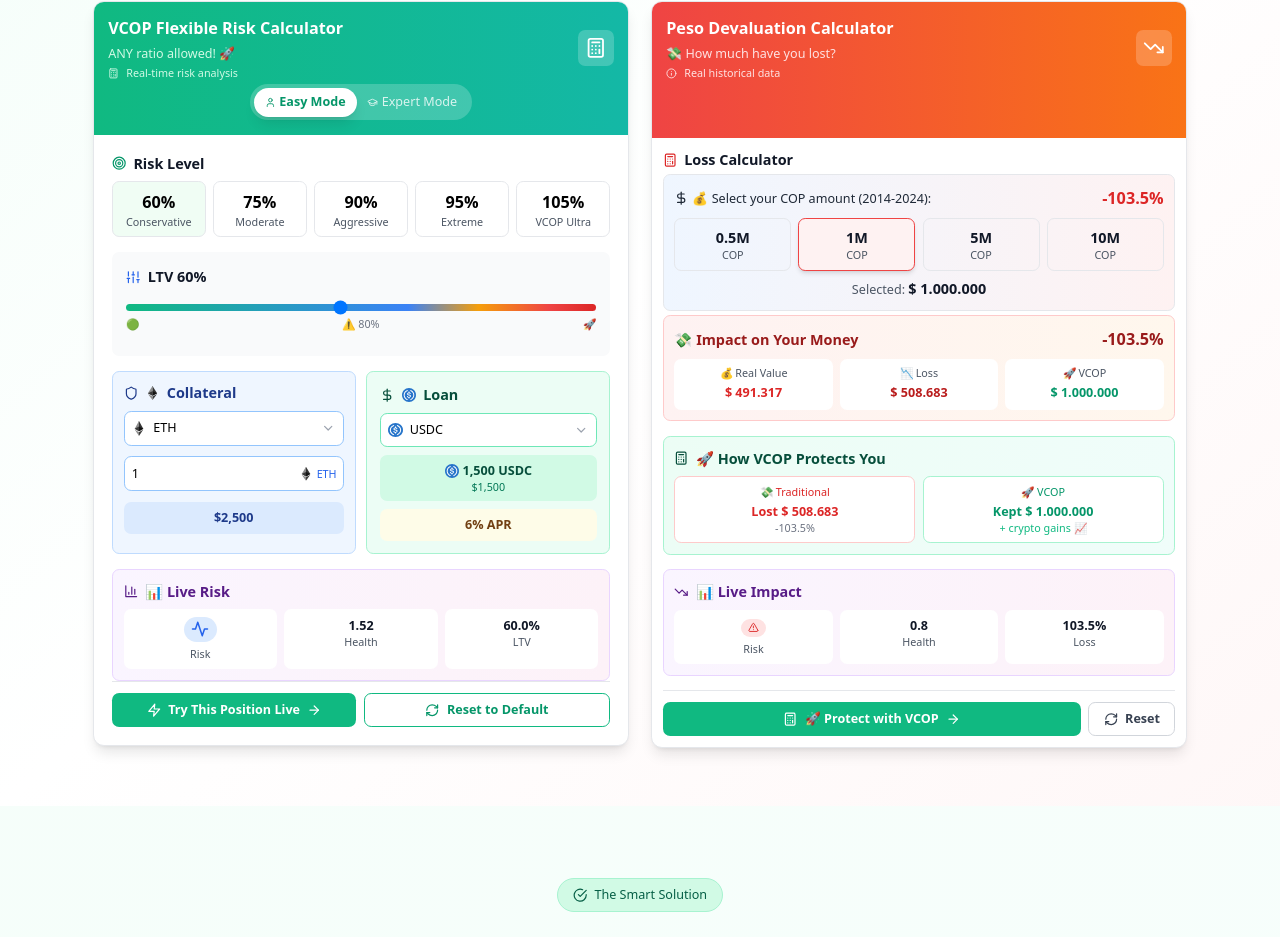
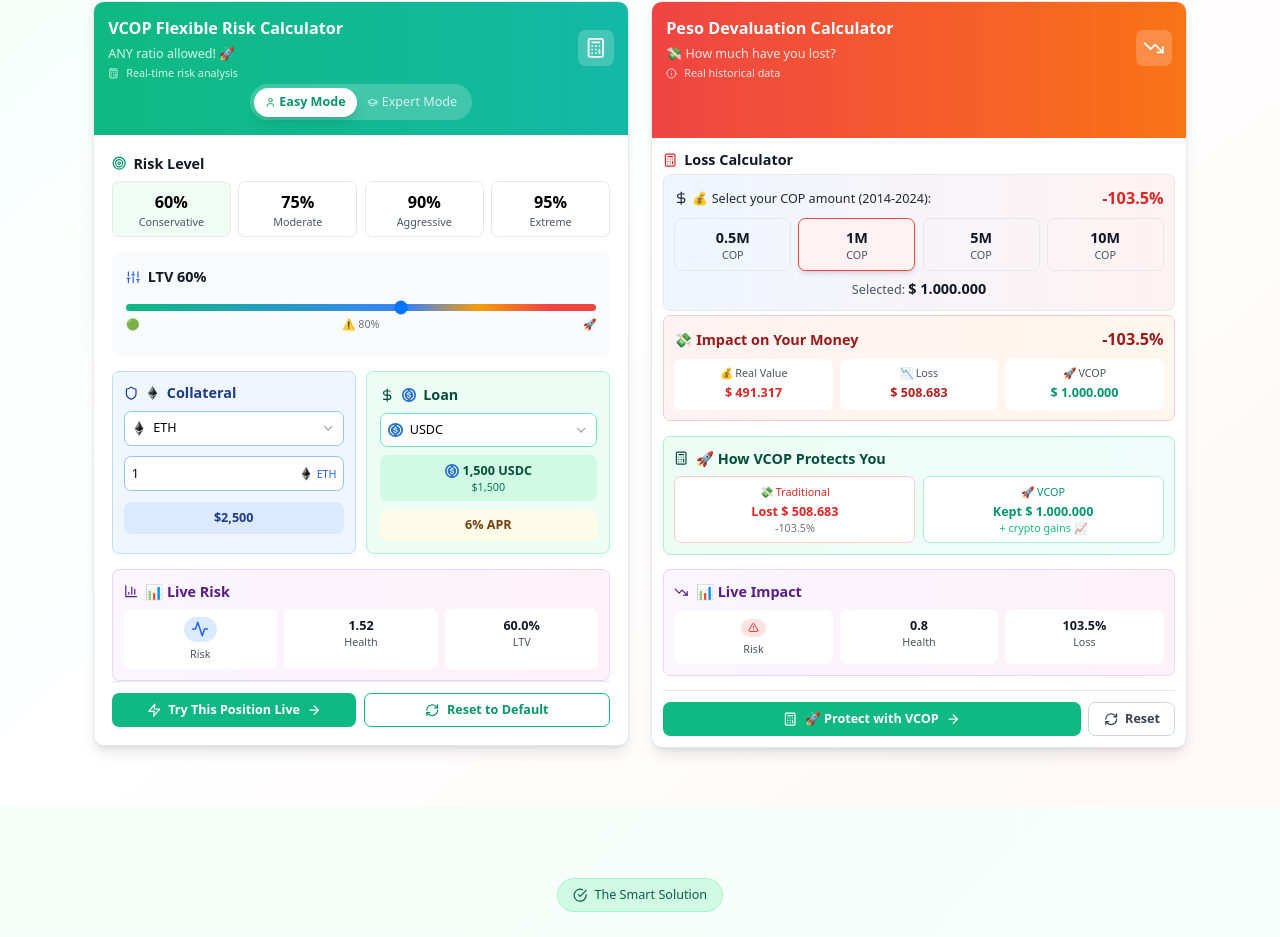
Before and after one commit to rofergon/Vcop_Protocol_LandingPage, a React (Vite) app: page / in a window 1280 px wide. Shown: the part 1320-2257 px from the top of the page. Built offline with nearby package versions, Linux system fonts and the light colour scheme.

Commit message:
Refactor InteractiveLoanDemo component by removing the "VCOP Ultra" preset, adjusting the grid layout from 5 to 4 columns, and updating the range input maximum from 120 to 95 for improved risk level representation. Enhance visual feedback by modifying the gradient background for the slider.

```diff
--- a/src/components/InteractiveLoanDemo.tsx
+++ b/src/components/InteractiveLoanDemo.tsx
@@ -82,8 +82,7 @@
   { name: "Conservative", ltv: 60, description: "Safe and stable", color: "green" },
   { name: "Moderate", ltv: 75, description: "Balanced approach", color: "blue" },
   { name: "Aggressive", ltv: 90, description: "Higher leverage", color: "yellow" },
-  { name: "Extreme", ltv: 95, description: "Maximum leverage", color: "orange" },
-  { name: "VCOP Ultra", ltv: 105, description: "Beyond limits!", color: "red" }
+  { name: "Extreme", ltv: 95, description: "Maximum leverage", color: "orange" }
 ];
 
 // Asset icon component
@@ -314,7 +313,7 @@
                 <Target className="w-4 h-4 text-emerald-600" />
                 Risk Level
               </h4>
-              <div className="grid grid-cols-2 md:grid-cols-5 gap-2">
+              <div className="grid grid-cols-2 md:grid-cols-4 gap-2">
                 {EASY_PRESETS.map((preset, index) => (
                   <button
                     key={index}
@@ -346,12 +345,12 @@
                 <input
                   type="range"
                   min="10"
-                  max="120"
+                  max="95"
                   value={easyLTV}
                   onChange={(e) => setEasyLTV(parseInt(e.target.value))}
                   className="w-full h-2 bg-gray-200 rounded-lg appearance-none cursor-pointer slider"
                   style={{
-                    background: `linear-gradient(to right, #10b981 0%, #3b82f6 60%, #f59e0b 75%, #ef4444 90%, #dc2626 100%)`
+                    background: `linear-gradient(to right, #10b981 0%, #3b82f6 60%, #f59e0b 75%, #ef4444 90%)`
                   }}
                 />
                 <div className="flex justify-between text-xs text-gray-500">
@@ -599,7 +598,7 @@
                   <div className="mt-2 h-2 bg-blue-200 rounded-full overflow-hidden">
                     <div
                       className={`h-full transition-all duration-500 ${getLTVColor(currentLTV)}`}
-                      style={{ width: `${Math.min(currentLTV, 120) / 120 * 100}%` }}
+                      style={{ width: `${Math.min(currentLTV, 95) / 95 * 100}%` }}
                     />
                   </div>
                 </div>
```
